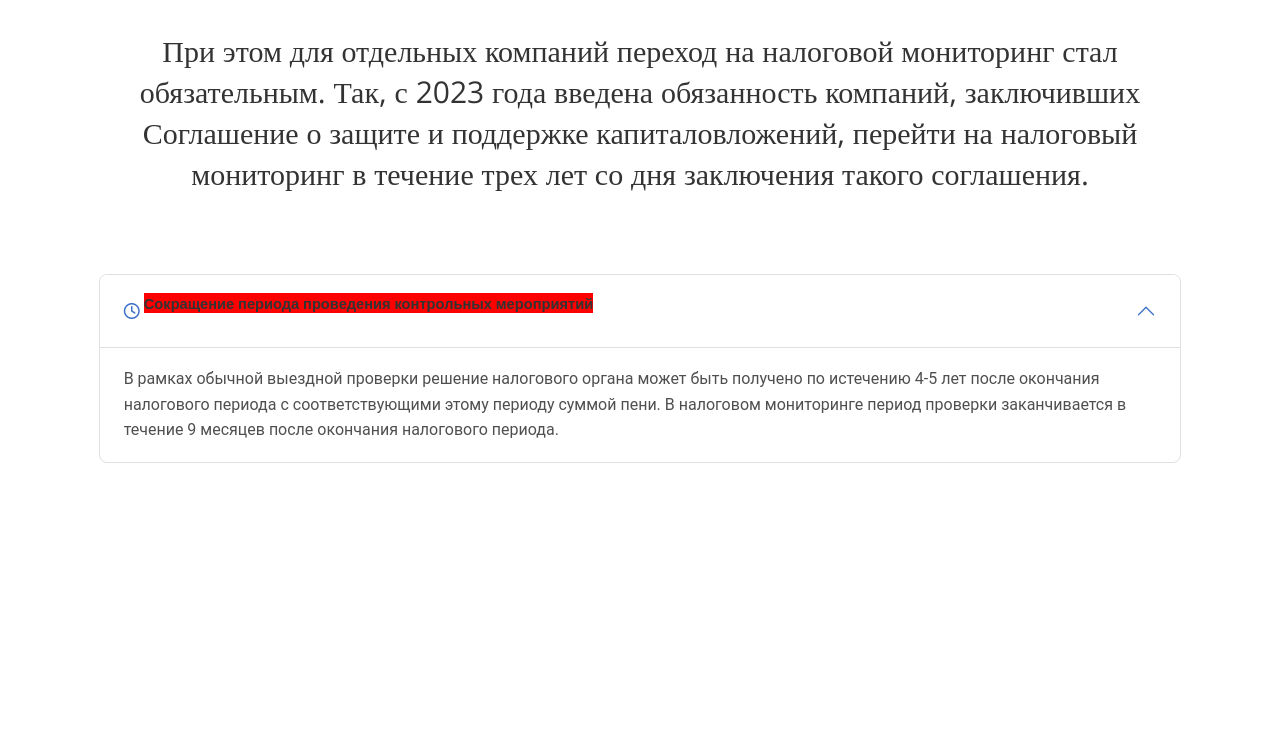
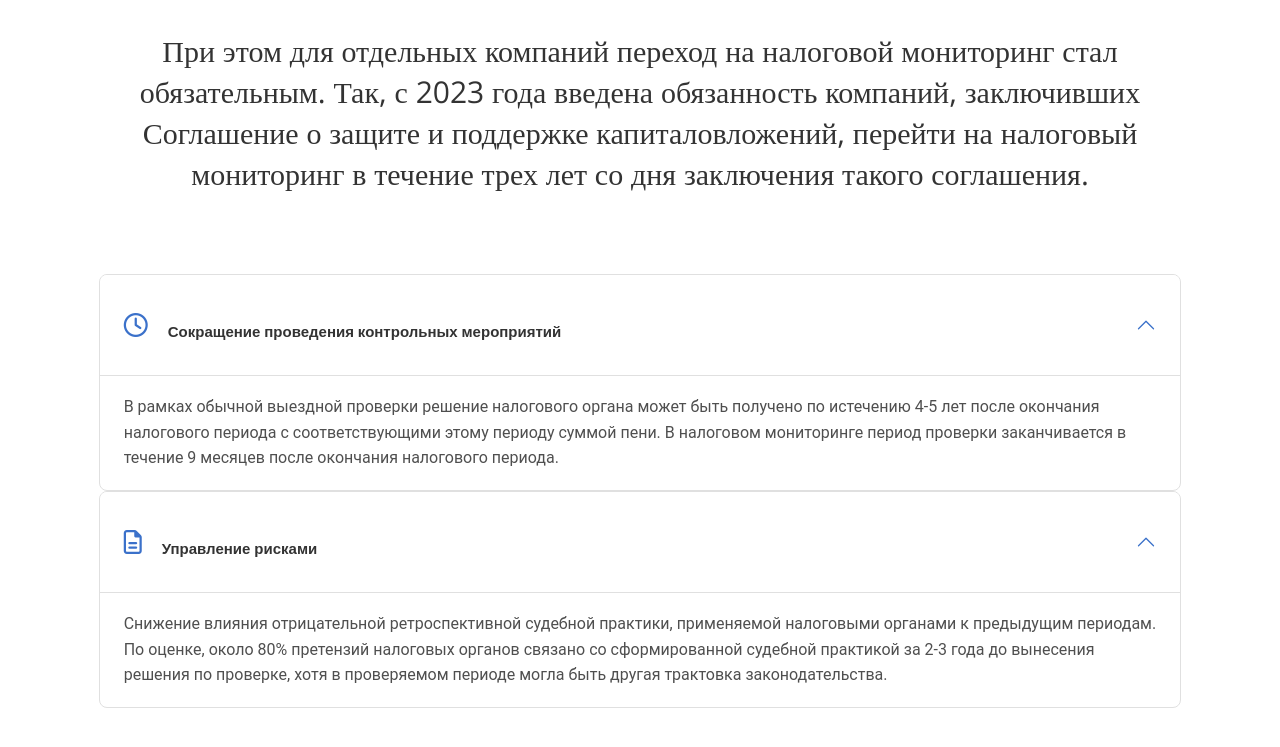
Before and after one commit to k1ngsterr1/taxes-monitoring, a React (Create React App) app: page / in a window 1280 px wide. Shown: the part 2353-3100 px from the top of the page. Built offline with nearby package versions, Linux system fonts and the light colour scheme.

Commit message:
taxes-monitoring V1.7

```diff
--- a/src/screens/AboutScreen.tsx
+++ b/src/screens/AboutScreen.tsx
@@ -46,9 +46,9 @@ const AboutScreen = () => {
                 collapseId={1}
                 headerTitle={
                   <>
-                    <MDBIcon far icon="clock" /> &nbsp;{" "}
+                    <MDBIcon far icon="clock" size="xl" /> &nbsp;
                     <p className="a-paragraph">
-                      Сокращение периода проведения контрольных мероприятий
+                      Сокращение проведения контрольных мероприятий
                     </p>
                   </>
                 }
@@ -60,6 +60,24 @@ const AboutScreen = () => {
                 9 месяцев после окончания налогового периода.
               </MDBAccordionItem>
             </MDBAccordion>
+            <MDBAccordion initialActive={1}>
+              <MDBAccordionItem
+                collapseId={1}
+                headerTitle={
+                  <>
+                    <MDBIcon far icon="file-alt" size="xl" /> &nbsp;
+                    <p className="a-paragraph">Управление рисками</p>
+                  </>
+                }
+              >
+                Снижение влияния отрицательной ретроспективной судебной
+                практики, применяемой налоговыми органами к предыдущим периодам.
+                По оценке, около 80% претензий налоговых органов связано со
+                сформированной судебной практикой за 2-3 года до вынесения
+                решения по проверке, хотя в проверяемом периоде могла быть
+                другая трактовка законодательства.
+              </MDBAccordionItem>
+            </MDBAccordion>
           </div>
         </div>
       </div>
--- a/src/styles/about/about-styles.css
+++ b/src/styles/about/about-styles.css
@@ -9,7 +9,10 @@
   height: auto;
 }
 * body .a-paragraph {
-  background-color: red;
+  margin-top: clamp(7px, 3.27096vw, 28px);
+  margin-left: clamp(4px, 1.86912vw, 16px);
+  font-size: 15px;
+  text-align: left;
 }
 * body .about-screen {
   margin-top: clamp(50px, 23.364vw, 200px);
--- a/src/styles/about/about-styles.sass
+++ b/src/styles/about/about-styles.sass
@@ -48,7 +48,10 @@ $container: 86.45833333333333%
         height: auto
 
         .a-paragraph
-            background-color: red
+            margin-top: clamp(7px,3.2709599999999996vw,28px)
+            margin-left: $m8mob
+            font-size: 15px
+            text-align: left
 
         .about-screen
             margin-top: clamp(50px,23.363999999999997vw,200px)
```
Also changed, not shown: 1 other file (tests, documents, lock files or other folders).
